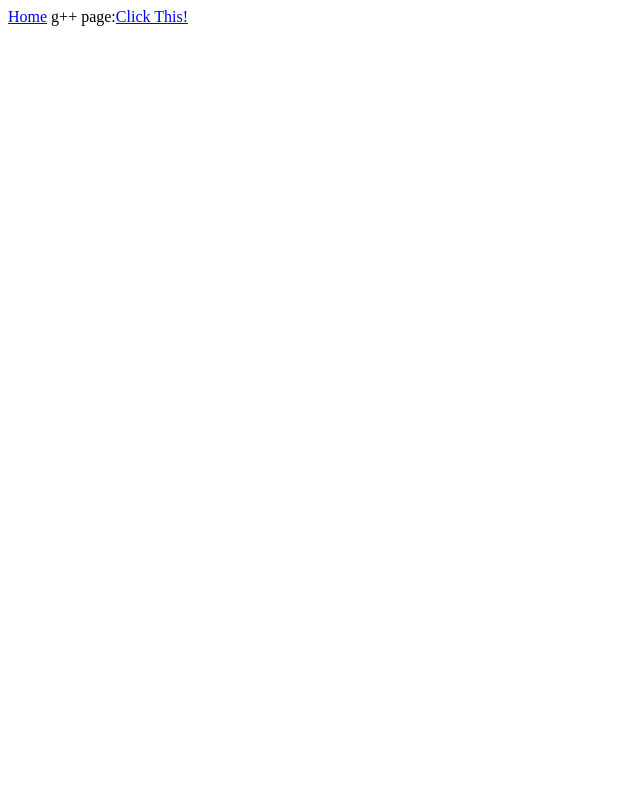
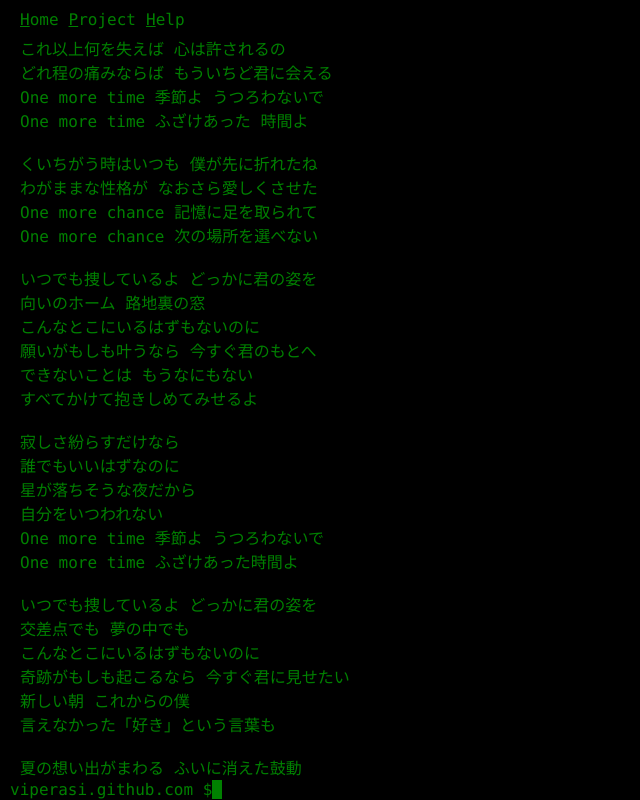
Before and after one commit to viperasi/viperasi.github.com, a plain HTML site: page index.html in a window 1280 px wide. Shown: the whole page, without its empty margins (0-640 px from the left). Drawn offline with Linux system fonts and the light colour scheme.

Commit message:
main effect

```diff
--- /dev/null
+++ b/css/css.css
@@ -0,0 +1,140 @@
+/*内嵌字体，不兼容IE*/
+@font-face{
+	font-family: "DejaVu Sans Mono";
+	src: url(/_touch/DejaVuSansMono.ttf) format("truetype");
+}
+
+*{
+	background-color: #000000;
+	color:green;
+	font-family: "DejaVu Sans Mono", Verdana, helvetica, sans-serif;
+}
+
+body{
+	height:800px;
+	overflow: hidden;
+}
+
+body,div,p,ul,li{
+	margin:0;
+	padding:0;
+}
+
+input,button,select,textarea{
+	outline: none;
+}
+
+a,a:link,a:hover,a:active,a:visited{
+	text-decoration: none;
+	outline: none;
+	display: block;
+}
+
+#menubar{
+	position: absolute;
+	top: 10px;
+	left: 10px;
+	z-index: 100;
+	width:99%;
+}
+
+#menubar ul{
+	list-style: none;
+	height: 20px;
+}
+
+#menubar ul li{
+	display: block;
+	position: relative;
+	float: left;
+	line-height: 20px;
+	margin-left: 10px;
+}
+
+#menubar ul li a{
+	display: block;
+	text-decoration: none;
+	color: #008000;
+	background-color: #000000;
+	white-space: nowrap;
+}
+
+#menubar ul li a:hover,#menubar ul li:hover a{
+	-moz-box-shadow: 1px 1px 5px #D5D5D5;
+	-webkit-box-shadow: 1px 1px 5px #D5D5D5;
+	box-shadow: 1px 1px 5px #D5D5D5;
+	background-color: #008000;
+	color: #FFFFFF;
+	font-weight: bold;
+	text-shadow: 1px 1px 5px black;
+}
+
+#menubar ul li:hover a span{
+	background-color: #008000;
+	color: #FFFFFF;
+	text-shadow: 1px 1px 5px black;
+	display: block;
+	float: right;
+	position: relative;
+	font-weight: normal;
+	margin-left: 10px;
+}
+
+#menubar ul li ul{
+	display: none;
+}
+
+#menubar ul li:hover ul{
+	display: block;
+	position: absolute;
+	margin-left: -10px;
+}
+
+#menubar ul li:hover li{
+	float:none;
+}
+
+#menubar ul li:hover li a:hover{
+	-moz-box-shadow: 1px 1px 5px #D5D5D5;
+	-webkit-box-shadow: 1px 1px 5px #D5D5D5;
+	box-shadow: 1px 1px 5px #D5D5D5;
+	background-color: #77AA55;
+	color: #FFFFFF;
+	font-weight: bold;
+	text-shadow: 1px 1px 5px black;
+}
+
+#menubar ul li:hover li a:hover span{
+	background-color: #77AA55;
+	color: #FFFFFF;
+	font-weight: normal;
+}
+
+.menu:first-letter{
+	text-decoration: underline;
+}
+
+#main{
+	width:98%;
+	height:auto;
+	position: absolute;
+	overflow: auto;
+	left:20px;
+	top: 20px;
+	bottom: 20px;
+}
+
+#inputbar{
+	margin-left: 10px;
+	position: absolute;
+	bottom: 0px;
+	height:20px;
+}
+
+#txtInput{
+	border: none;
+}
+
+.inputcursor{
+	background-color: #008000;
+}
--- a/index.html
+++ b/index.html
@@ -1,20 +1,113 @@
-<!DOCTYPE>
+<!DOCTYPE >
 <html>
 	<head>
 		<title>~@viperasi</title>
-		<script src="/js/jquery-1.7.1.min.js" type="text/javascript"></script>
-		<script src="/js/jquery-ui-1.8.16.custom.min.js" type="text/javascript"></script>
+		<meta charset="UTF-8" />
+		<link href="css/css.css" rel="stylesheet" type="text/css" />
+		<script src="js/jquery-1.7.1.min.js" type="text/javascript"></script>
+		<script src="js/jquery-ui-1.8.16.custom.min.js" type="text/javascript"></script>
 		<script>
+			var showInterval;
 			$(function(){
-				$("#test").empty().append(
-					$("<a>").attr("href","http://viperasi.github.com")
-						.append("Home")
-				);
+				$(document).keypress(function(e){
+					var inputbarText = $("#inputbar").html();
+					var inputText = String.fromCharCode(e.which);
+					if(inputbarText.indexOf("<span")!=-1){
+						inputbarText = inputbarText.substring(0,inputbarText.indexOf("<span"));
+						$("#inputbar span").before(inputText);
+					}else{
+						$("#inputbar").append(inputText);
+					}
+				});
+				showInterval = setInterval("showInputCursor()",500);
 			});
+
+			function showInputCursor(){
+				$("#inputbar").append("<span class='inputcursor'>&nbsp;</span>");
+				clearInterval(showInterval);
+				setTimeout(hideInputCursor,500);
+			}
+
+			function hideInputCursor(){
+				$("#inputbar span").remove();
+				showInterval = setInterval("showInputCursor()",1000);
+			}
 		</script>
 	</head>
 	<body>
-		<span id="test">gpp.github.com</span>
-		g++ page:<a href="g++ page:https://plus.google.com/115801253107650762396">Click This!</a>
+		<div id="menubar">
+			<ul>
+				<li><a href="#" class="menu">Home</a></li>
+				<li><a href="#" class="menu">Project</a>
+					<ul>
+						<li><a href="#" class="menu">g++<span class="shortkey">Ctrl+G</span></a></li>
+						<li><a href="#" class="menu">OnlyMe<span class="shortkey">Ctrl+O</span></a></li>
+						<li><a href="#" class="menu">GeekMail<span class="shortkey">Ctrl+M</span></a></li>
+					</ul>
+				</li>
+				<li><a href="#" class="menu">Help</a>
+					<ul>
+						<li><a href="#" class="menu">About</a></li>
+						<li><a href="#" class="menu">Help<span class="shortkey">F1</span></a></li>
+					</ul>
+				</li>
+			</ul>
+		</div>
+		<div id="main">
+			<pre>これ以上何を失えば 心は許されるの
+どれ程の痛みならば もういちど君に会える
+One more time 季節よ うつろわないで
+One more time ふざけあった 時間よ
+
+くいちがう時はいつも 僕が先に折れたね
+わがままな性格が なおさら愛しくさせた
+One more chance 記憶に足を取られて
+One more chance 次の場所を選べない
+
+いつでも捜しているよ どっかに君の姿を
+向いのホーム 路地裏の窓
+こんなとこにいるはずもないのに
+願いがもしも叶うなら 今すぐ君のもとへ
+できないことは もうなにもない
+すべてかけて抱きしめてみせるよ
+
+寂しさ紛らすだけなら
+誰でもいいはずなのに
+星が落ちそうな夜だから
+自分をいつわれない
+One more time 季節よ うつろわないで
+One more time ふざけあった時間よ
+
+いつでも捜しているよ どっかに君の姿を
+交差点でも 夢の中でも
+こんなとこにいるはずもないのに
+奇跡がもしも起こるなら 今すぐ君に見せたい
+新しい朝 これからの僕
+言えなかった「好き」という言葉も
+
+夏の想い出がまわる ふいに消えた鼓動
+
+いつでも捜しているよ どっかに君の姿を
+明け方の街 桜木町で
+こんなとこに来るはずもないのに
+願いがもしも叶うなら 今すぐ君のもとへ
+できないことはもう何もない
+すべてかけて抱きしめてみせるよ
+
+いつでも捜しているよ
+どっかに君の破片を
+旅先の店 新聞の隅
+こんなとこにあるはずもないのに
+奇跡がもしも起こるなら 今すぐ君に見せたい
+新しい朝 これからの僕
+言えなかった「好き」という言葉も
+
+いつでも捜してしまう どっかに君の笑顔を
+急行待ちの 踏切あたり
+こんなとこにいるはずもないのに
+命が繰り返すならば 何度も君のもとへ
+欲しいものなど もう何もない
+君のほかに大切なものなど</pre></div>
+		<div id="inputbar">viperasi.github.com $</div>
 	</body>
 </html>
```
Also changed, not shown: _touch/DejaVuSansMono.ttf (added).
